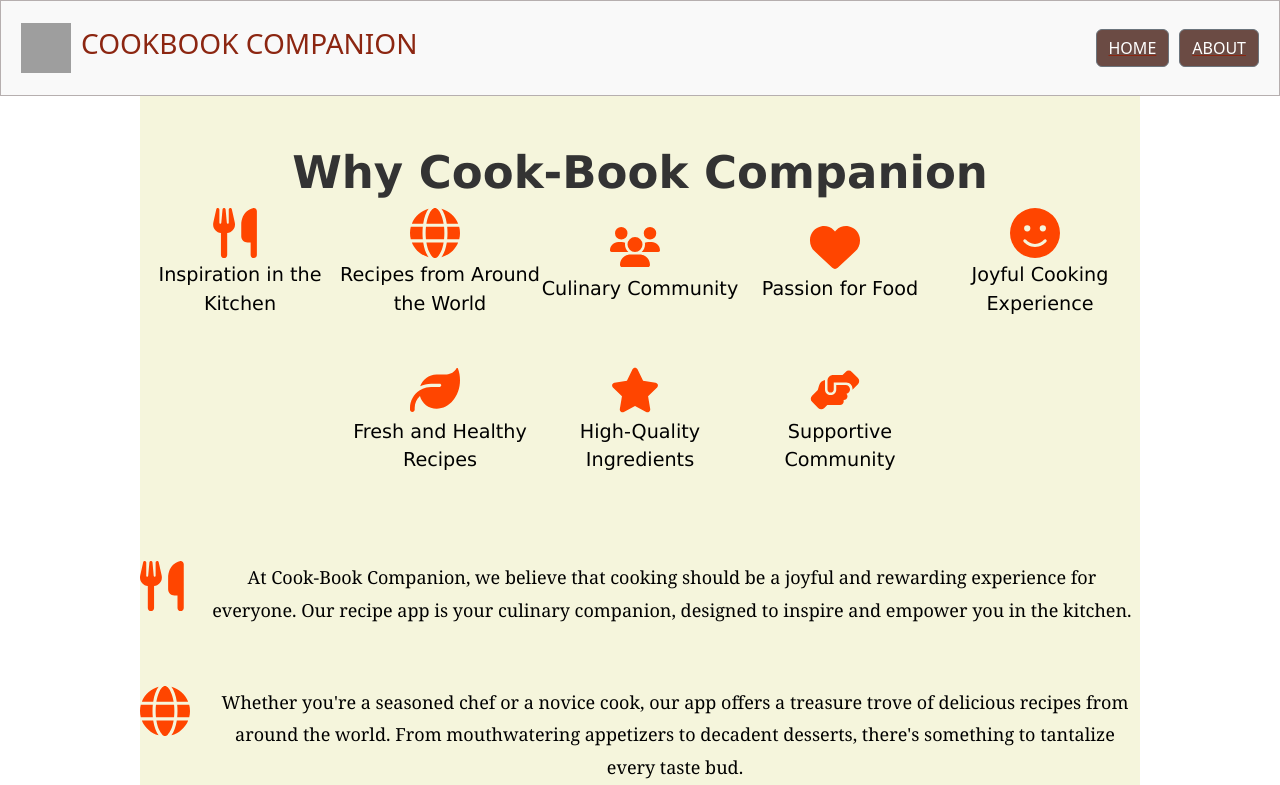
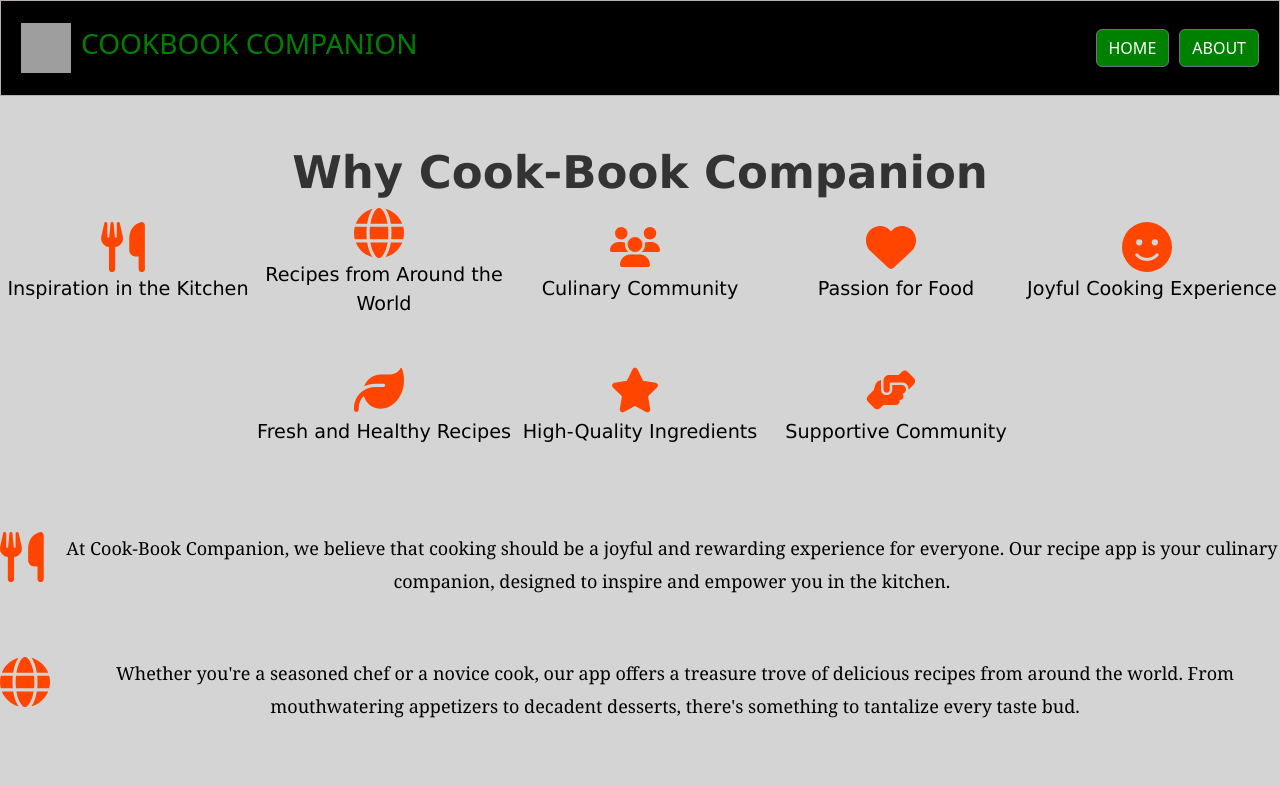
Before and after one commit to hadujeluk/Cookbook-companion, a React (Vite) app: page /about in a window 1280 px wide. Shown: the top 785 px of the page. Built offline with nearby package versions, Linux system fonts and the light colour scheme; grey boxes are pictures that could not be loaded.

Commit message:
styled the website

```diff
--- a/src/components/About.css
+++ b/src/components/About.css
@@ -1,9 +1,9 @@
 .about-container {
-    width: 80%;
-    max-width: 1000px;
-    margin: 0 auto;
+    width: 100%;
+
+    /* margin:; */
     padding: 50px 0;
-   background-color: beige;
+   background-color: rgb(212, 212, 212);
   }
 
   .about-content {
--- a/src/components/Footer.css
+++ b/src/components/Footer.css
@@ -1,5 +1,5 @@
 .footer {
-  background-color: black;
+  background-color: grey;
   color: #fff;
   padding-bottom: 500px;
   height: 100%;
--- a/src/components/HomePage.css
+++ b/src/components/HomePage.css
@@ -3,8 +3,8 @@
 
   justify-content: space-between;
   align-items: center;
-  background-color:black;
-  padding: 60px;
+  background-color:grey;
+  padding: 150px;
 
 
 
@@ -87,7 +87,7 @@
   }
 
   .button-primary {
-    background-color: #FF6347;
+    background-color: green;
     color: #fff;
   }
 
--- a/src/components/Navbar.jsx
+++ b/src/components/Navbar.jsx
@@ -10,7 +10,7 @@ function Navbar() {
       <div className="Iconcontainer">
         <div>
           <img
-            src="https://www.creativefabrica.com/wp-content/uploads/2021/11/16/Chef-hat-icon-cartoon-illustration-Graphics-20266678-1.jpg"
+            src="https://encrypted-tbn0.gstatic.com/images?q=tbn:ANd9GcSJX-58TMLs5F9M3K-kAiz7AExZ5gESOcBr9A&s"
             className="icon"
           />
         </div>
--- a/src/components/renderDetails.jsx
+++ b/src/components/renderDetails.jsx
@@ -18,7 +18,8 @@ const RenderDetails = ({
           <h2 className="heading">{description}</h2>
         </div>
       </div>
-      <div className="info-container"><Link to={`/recipes`}>
+      <div className="info-container">
+        <Link to={`/recipes`}>
     <button type="button" className="btn">Go Back To Recipes</button>
   </Link>
         <div className="info">
--- a/src/index.css
+++ b/src/index.css
@@ -4,8 +4,8 @@
   border: 1px solid hsl(0, 5%, 70%);
   width: auto;
   padding: 20px;
-  background-color: rgba(245, 245, 245, 0.548);
-  color: rgb(140, 38, 17);
+  background-color: rgb(0, 0, 0);
+  color: green;
   justify-content: space-between;
   text-decoration: none;
 }
@@ -23,7 +23,7 @@ h1 {
 .navbar {
   font-size: x-large;
   font-style: italic;
-  color: rgb(140, 38, 17);
+  color: green;
 }
 
 .Iconcontainer {
@@ -49,12 +49,12 @@ h1 {
   display: grid;
   grid-template-columns: repeat(4, 1fr);
   gap: 20px;
-  background-color: black;
+  background-color: grey;
 }
 .details {
   display: flex;
-  background-color: black;
-  padding: 40px;
+  background-color: grey;
+  padding: 150px;
   border-radius: 10px;
 }
 
@@ -76,10 +76,10 @@ h1 {
 }
 
 .image-description {
-  position: absolute;
+
   bottom: 100px;
   left: 5px;
-  background-color: black;
+  background-color:grey;
   color: #fff;
   padding: 0.5px;
   border-radius: 7px;
@@ -94,7 +94,7 @@ h1 {
 }
 
 .info {
-  background-color: black;
+  background-color: grey;
   padding: 20px;
   border-radius: 10px;
 }
@@ -103,18 +103,19 @@ h1 {
   color: transparent;
   font-size: 24px;
   animation: glowAppear 5s infinite;
+  font-family: Cambria, Cochin, Georgia, Times, "Times New Roman", serif ;
 }
 
 @keyframes glowAppear {
   0% {
-    text-shadow: 0 0 10px green;
+    text-shadow: 0 0 10px white;
   }
   50% {
-    text-shadow: 0 0 5px green;
+    text-shadow: 0 0 5px white;
   }
   100% {
-    color: green;
-    text-shadow: 0 0 5px green;
+    color: white;
+    text-shadow: 0 0 5px white;
   }
 }
 
@@ -196,8 +197,8 @@ padding: 10px;
   font-family: Cambria, Cochin, Georgia, Times, "Times New Roman", serif;
 }
 .image {
-  width: 350px;
-  height: 300px;
+  width: 550px;
+  height: 500px;
 }
 .txt {
   font-size: 40px;
@@ -208,7 +209,7 @@ padding: 10px;
   padding: 20px;
 }
 .button1 {
-  background-color: rgb(107, 75, 68);
+  background-color: green;
 }
 
 .sort-bar label {
@@ -221,8 +222,8 @@ padding: 10px;
 
 .sort-bar select {
   padding: 5px;
-  border: 5px solid brown;
-  border-radius: 15px;
+  border: 1px solid rgb(170, 170, 170);
+  border-radius: 5px;
 }
 .sort-bar {
   font-family: Georgia, "Times New Roman", Times, serif;
```
Also changed, not shown: index.html (+1 -1 lines).
